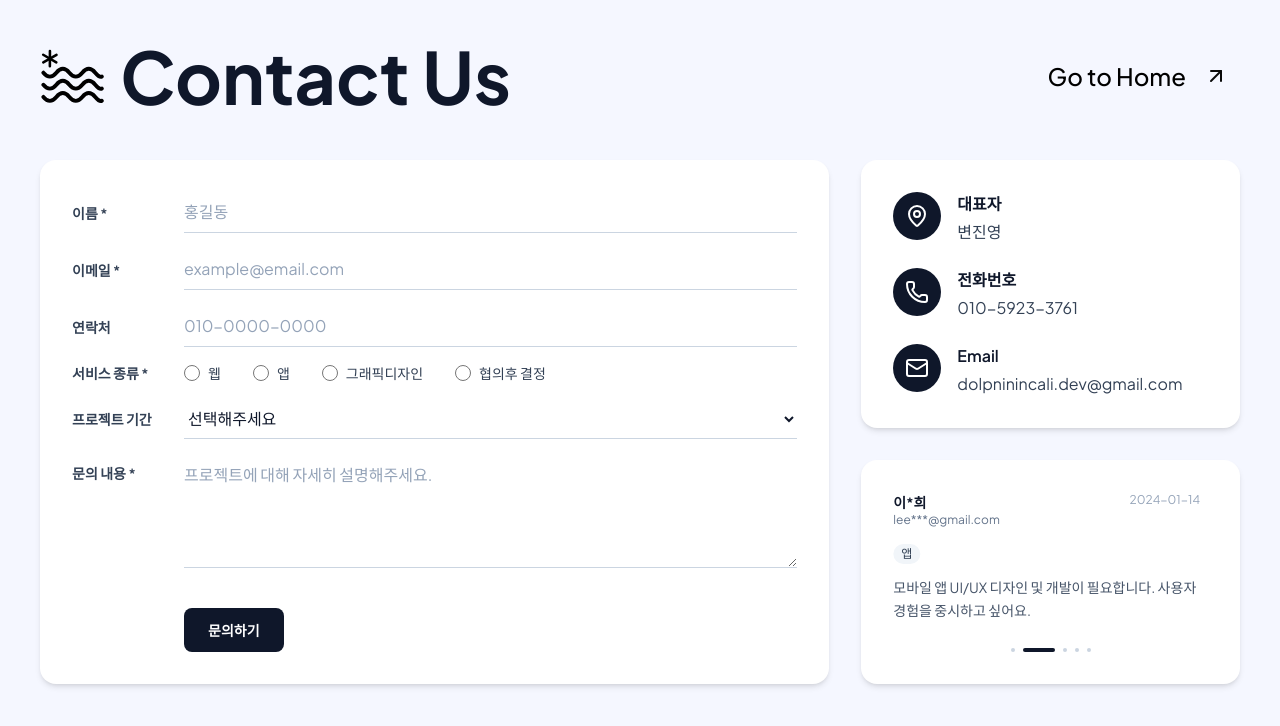
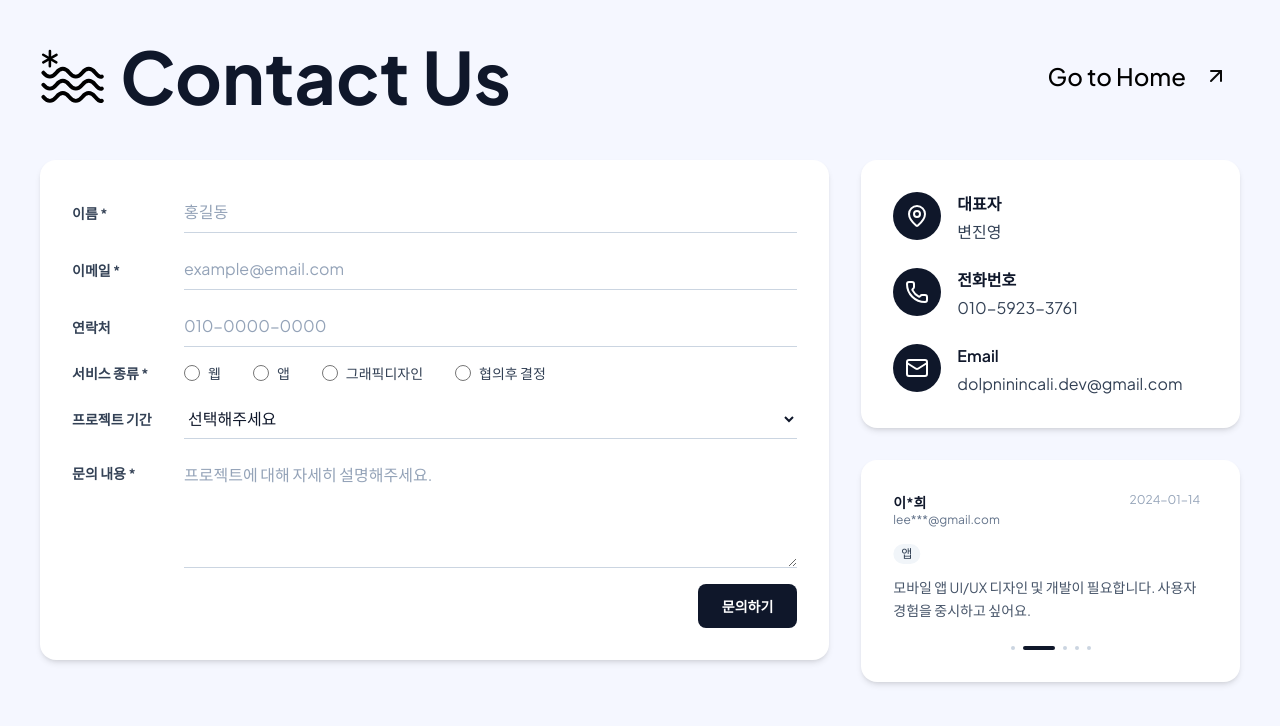
Before and after one commit to dolphin-in-cali-dev/dolphin-in-cali, a Next.js app: page /contact in a window 1280 px wide. Shown: the top 726 px of the page. Built offline with nearby package versions, Linux system fonts and the light colour scheme.

Commit message:
feat: contact us 레이아웃 수정

```diff
--- a/app/contact/page.tsx
+++ b/app/contact/page.tsx
@@ -383,11 +383,10 @@ const ContactPage = () => {
                 )}
               </div>
 
-              <div className="flex gap-4">
-                <div className="w-24 shrink-0" />
+              <div className="mt-6 flex w-full justify-end">
                 <button
                   type="submit"
-                  className="mt-6 rounded-lg bg-slate-900 px-6 py-3 text-sm font-semibold text-white transition-all hover:bg-slate-800"
+                  className="rounded-lg bg-slate-900 px-6 py-3 text-sm font-semibold text-white transition-all hover:bg-slate-800"
                 >
                   문의하기
                 </button>
```
Also changed, not shown: 2 other files (tests, documents, lock files or other folders).
